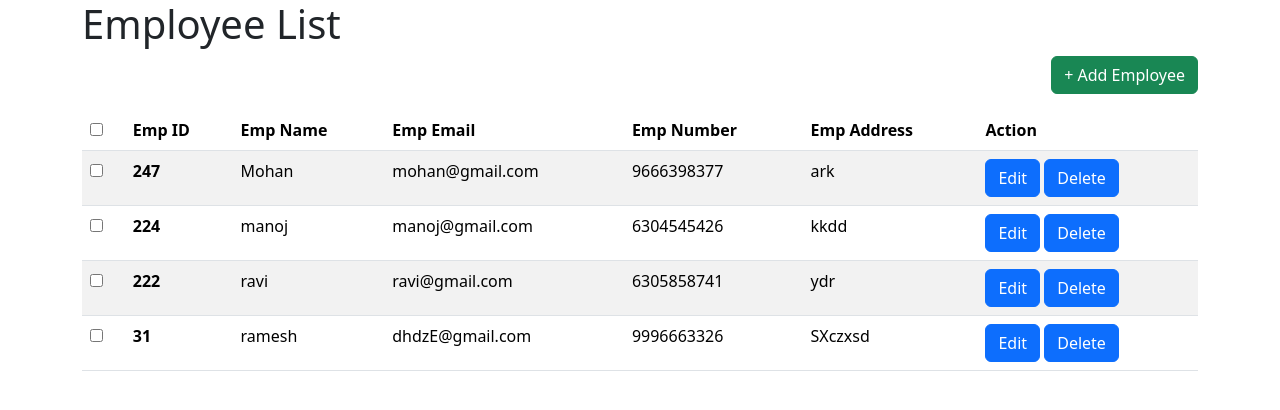
After one commit to sanamohan247-sys/satya, a Django app: page /crud_app/emp_list/ in a window 1280 px wide. The commit adds this page. Shown: the top 410 px of the page. Run offline with Django 5.2, Linux system fonts and the light colour scheme; data comes from the database, SQL or seed files in the repository; both versions use the stored data as it was after the commit.

Commit message:
Initial commit

```diff
--- /dev/null
+++ b/Authentication/urls.py
@@ -0,0 +1,6 @@
+from . import views
+from django.urls import path
+
+urlpatterns = [
+    path('login/',views.login_view,name='login'),
+]
--- a/DJANGO/settings.py
+++ b/DJANGO/settings.py
@@ -39,6 +39,8 @@ INSTALLED_APPS = [
     'django.contrib.staticfiles',
     #'kkd',
     'crud_app',
+    'Authentication',
+
 
 
 ]
--- a/DJANGO/urls.py
+++ b/DJANGO/urls.py
@@ -21,4 +21,5 @@ urlpatterns = [
     path('admin/', admin.site.urls),
     #path('',include('kkd.urls')),
     path('crud_app/', include('crud_app.urls')),
+    path('auth/', include('Authentication.urls')),
 ]
--- a/crud_app/models.py
+++ b/crud_app/models.py
@@ -5,4 +5,5 @@ class Employee(models.Model):
     emp_id = models.IntegerField()
     emp_name = models.CharField(max_length=100)
     emp_email = models.EmailField()
+    emp_number = models.IntegerField()
     emp_address = models.CharField(max_length=100)
--- /dev/null
+++ b/crud_app/templates/emp_list.html
@@ -0,0 +1,79 @@
+<!DOCTYPE html>
+<html lang="en">
+
+<head>
+    <meta charset="UTF-8">
+    <meta name="viewport" content="width=device-width, initial-scale=1.0">
+    <title>Document</title>
+    <link href="https://cdn.jsdelivr.net/npm/bootstrap@5.3.8/dist/css/bootstrap.min.css" rel="stylesheet"
+        integrity="sha384-sRIl4kxILFvY47J16cr9ZwB07vP4J8+LH7qKQnuqkuIAvNWLzeN8tE5YBujZqJLB" crossorigin="anonymous">
+
+</head>
+
+<body>
+    <div class="container">
+        <div class="row">
+            <div class="col-md-12">
+                <h1>Employee List</h1>
+            </div>
+        </div>
+        <div class="row mb-3">
+        <div class="col-md-12 text-end">
+            <a href="{% url 'emp_create' %}" class="btn btn-success">
+                + Add Employee
+            </a>
+        </div>
+    </div>
+        <div class="row">
+            <div class="col-md-12">
+                <table class="table table-striped">
+                    <thead>
+                        <tr>
+                            <th><input type="checkbox" id="checkAll"></th>
+                            <th scope="col">Emp ID</th>
+                            <th scope="col">Emp Name</th>
+                            <th scope="col">Emp Email</th>
+                            <th scope="col">Emp Number</th>
+                            <th scope="col">Emp Address</th>
+                            <th scope="col">Action</th>
+                        </tr>
+                    </thead>
+                    <tbody>
+                        {% for emp in employees %}
+                        <tr>
+                            <td>
+                                  <input type="checkbox" name="employee_ids" value="{{ emp.id }}">
+                            </td>
+                            <th >{{emp.emp_id}}</th>
+                            <td>{{emp.emp_name}}</td>
+                            <td>{{emp.emp_email}}</td>
+                            <td>{{emp.emp_number}}</td>
+                            <td>{{emp.emp_address}}</td>
+                            <td>
+                                <a href="{% url 'emp_edit' emp.id %}" class="btn btn-primary">Edit</a>
+                                <a href="{% url 'emp_delete' emp.id %}" class="btn btn-primary">Delete</a>
+
+                            </td>
+                        </tr>
+                        {% endfor%}
+                    </tbody>
+                </table>
+            </div>
+        </div>
+    </div>
+
+
+
+
+    <script src="https://cdn.jsdelivr.net/npm/@popperjs/core@2.11.8/dist/umd/popper.min.js"
+        integrity="sha384-I7E8VVD/ismYTF4hNIPjVp/Zjvgyol6VFvRkX/vR+Vc4jQkC+hVqc2pM8ODewa9r"
+        crossorigin="anonymous"></script>
+    <script src="https://cdn.jsdelivr.net/npm/bootstrap@5.3.8/dist/js/bootstrap.min.js"
+        integrity="sha384-G/EV+4j2dNv+tEPo3++6LCgdCROaejBqfUeNjuKAiuXbjrxilcCdDz6ZAVfHWe1Y"
+        crossorigin="anonymous"></script>
+    <script src="https://cdn.jsdelivr.net/npm/bootstrap@5.3.8/dist/js/bootstrap.bundle.min.js"
+        integrity="sha384-FKyoEForCGlyvwx9Hj09JcYn3nv7wiPVlz7YYwJrWVcXK/BmnVDxM+D2scQbITxI"
+        crossorigin="anonymous"></script>
+</body>
+
+</html>
--- a/crud_app/urls.py
+++ b/crud_app/urls.py
@@ -1,7 +1,11 @@
 from django.urls import path
+from . import views
 
 from crud_app import views
 
 urlpatterns = [
-    path('emp_create/',views.employee_create, name='emp_create')
+    path('emp_create/',views.employee_create, name='emp_create'),
+    path('emp_list/', views.employee_list, name='emp_list'),
+    path('emp_edit/<int:id>/',views.employee_update,name='emp_edit'),
+    path('emp_delete/<int:id>/',views.employee_delete,name='emp_delete')
 ]
--- a/crud_app/views.py
+++ b/crud_app/views.py
@@ -1,4 +1,4 @@
-from django.shortcuts import render,redirect
+from django.shortcuts import render,redirect,get_object_or_404
 from .models import Employee
 from .forms import EmployeeForm
 
@@ -13,3 +13,26 @@ def employee_create(request):
     else:
         form = EmployeeForm()
     return render(request, 'emp_create.html',{'form':form})
+def employee_list(request):
+    employees = Employee.objects.all()
+    return render(request,'emp_list.html',{'employees':employees})
+
+def employee_update(request,id):
+    employee = get_object_or_404(Employee,id=id)
+    if request.method == 'POST':
+        form = EmployeeForm(request.POST, instance=employee)
+        if form.is_valid():
+            form.save()
+            return redirect('emp_list')
+    else:
+        form=EmployeeForm(instance=employee)
+    return render(request, 'emp_create.html',{'form':form})
+
+def employee_delete(request, id):
+    employee = get_object_or_404(Employee, id=id)
+
+    if request.method == "POST":
+        employee.delete()
+        return redirect('emp_list')
+
+    return render(request, 'emp_confirm_delete.html', {'employee': employee})
```
Also changed, not shown: Authentication/views.py (added, +17 -0 lines), crud_app/forms.py (+29 -1 lines), crud_app/templates/emp_create.html (+26 -2 lines), templates/login.html (added, +15 -0 lines), crud_app/migrations/0001_initial.py, crud_app/migrations/__init__.py (added), db.sqlite3.
